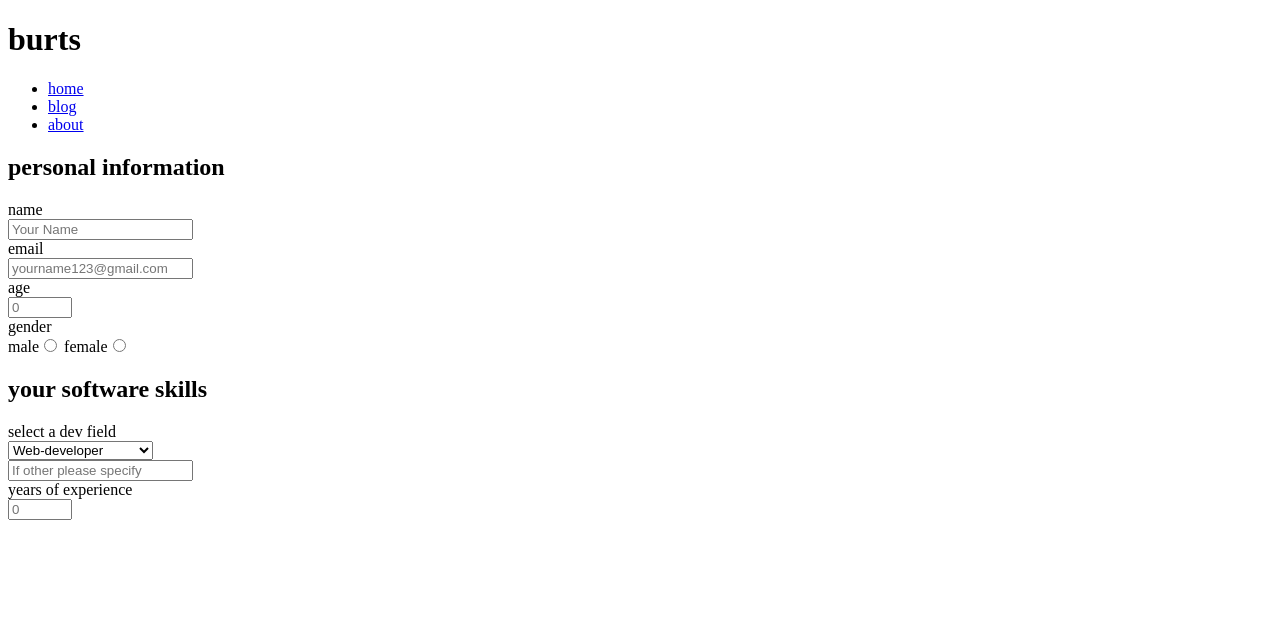
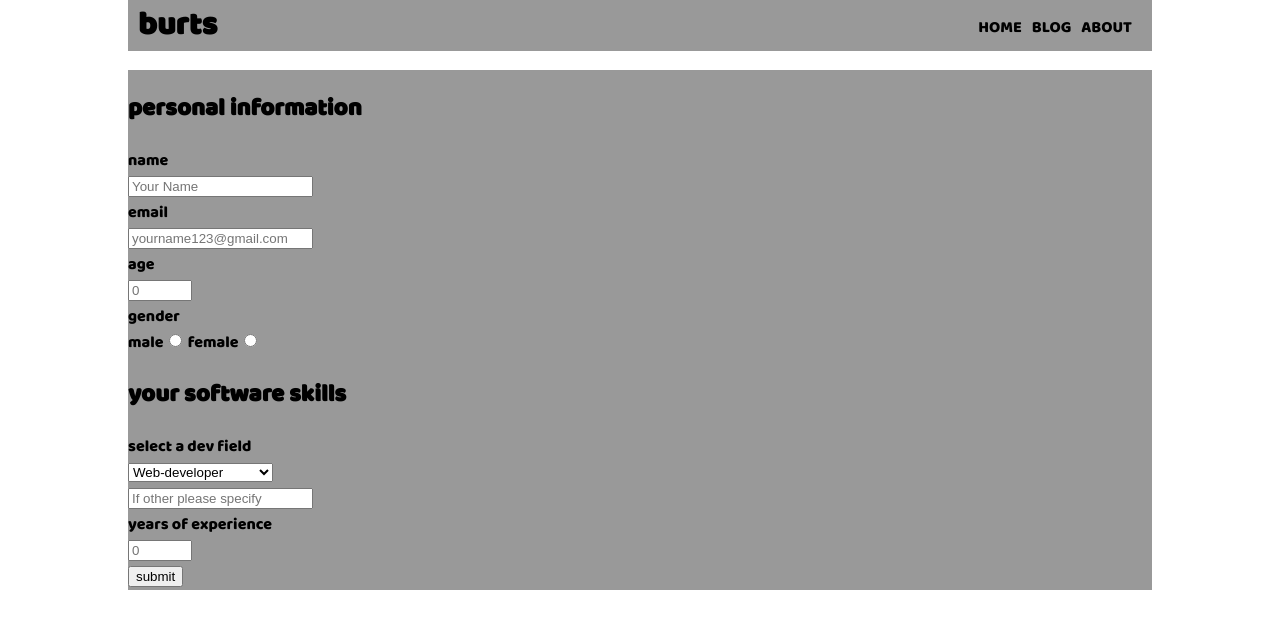
Before and after one commit to WilburtMoreno/Survey-Form, a plain HTML site: page index.html in a window 1280 px wide. Drawn offline with Linux system fonts and the light colour scheme.

Commit message:
Update index.html

```diff
--- a/index.html
+++ b/index.html
@@ -4,19 +4,22 @@
     <meta charset="UTF-8">
     <meta name="viewport" content="width=device-width, initial-scale=1.0">
     <meta http-equiv="X-UA-Compatible" content="ie=edge">
+    <link rel="stylesheet" href="style.css">
     <title>Document</title>
 </head>
 <body>
     <header>
-        <div class="container">
+        <div class="containers">
             <div id="logo">
                     <h1>burts</h1>
             </div>
+            <nav>
                 <ul>
                     <li><a href="#">home</a></li>
                     <li><a href="#">blog</a></li>
                     <li><a href="#">about</a></li>
                 </ul>
+            </nav>
         </div>
     </header>
 
@@ -40,7 +43,7 @@
                             <label for="email">email</label>
                         </div>
                         <div class="items">
-                            <input type="email" id="email" placeholder="yourname123@gmail.com" reuired>
+                            <input type="email" id="email" placeholder="yourname123@gmail.com" required>
                         </div>
                     </div>
                     <!--Age-->
@@ -85,12 +88,17 @@
                         <input type="text" placeholder="If other please specify">
                 </div>
             </div>
+            <div class="containers">
                 <div id="labels">
                     <label for="year">years of experience</label>
                 </div>
                 <!--Years of Experience-->
                 <div class="items">
-                <input type="number" id="year" placeholder="0" min="0" max="100" required>
+                    <input type="number" id="year" placeholder="0" min="0" max="100" >
+                </div>
+            </div>
+            <div class="containers">
+                <button type="submit">submit</button>
             </div>
     </form>
 </body>
```
Lines whose indentation alone changed are shown as unchanged.
